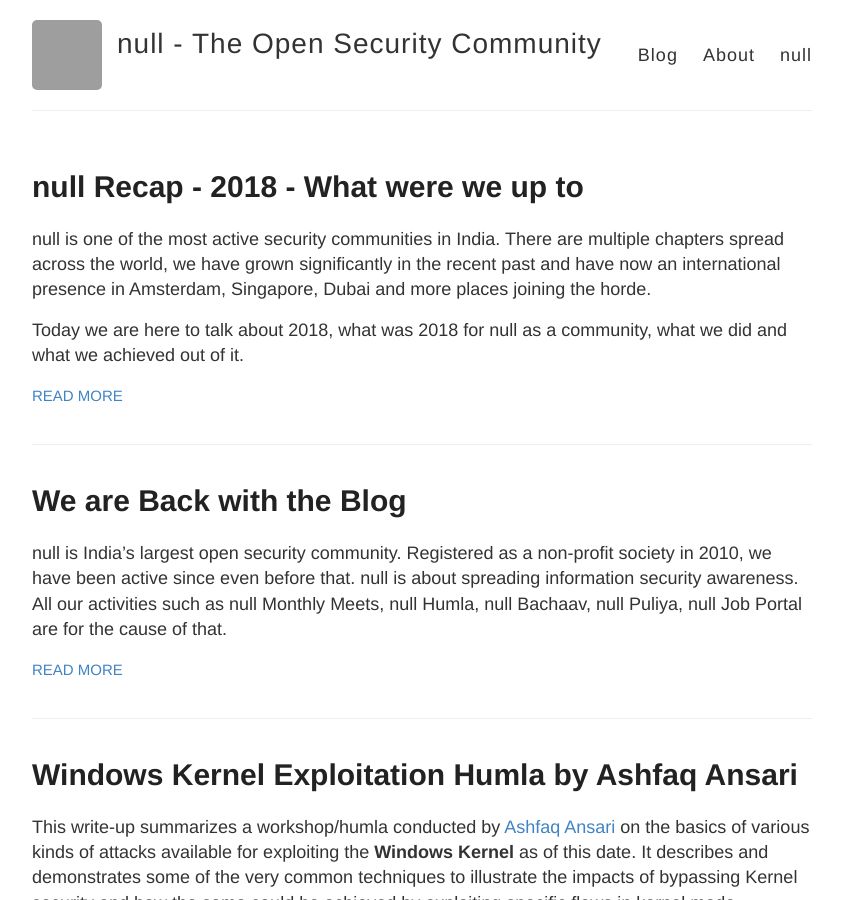
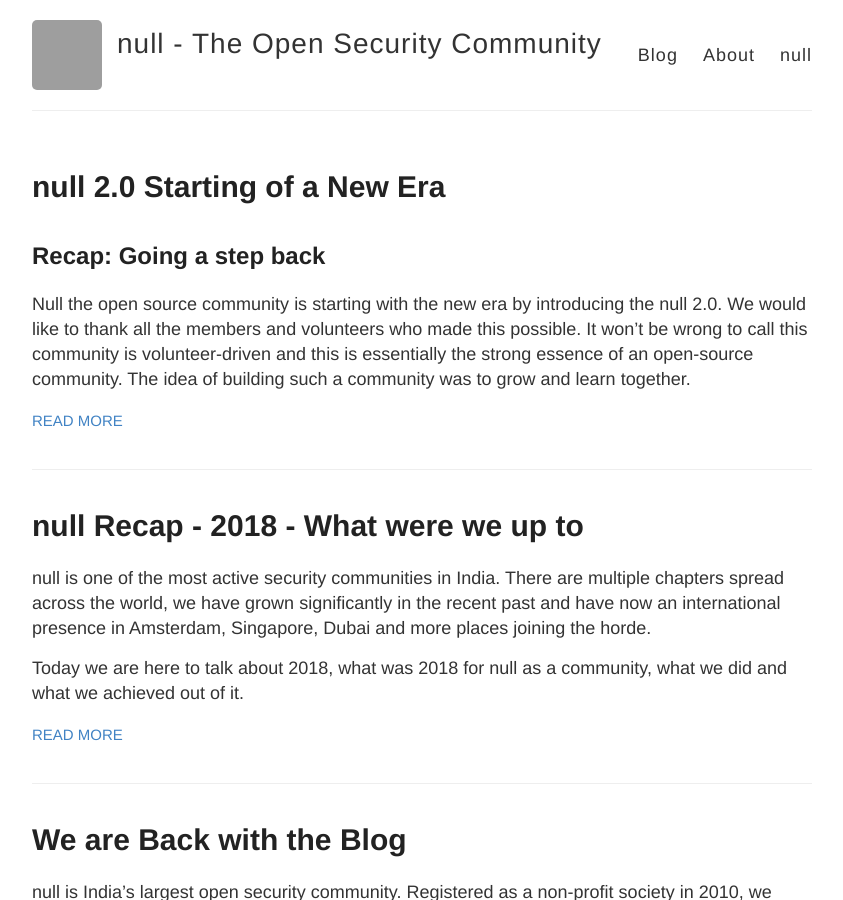
Before and after one commit to null-open-security-community/null-open-security-community.github.io, a Jekyll site: the page built from index.html, in a window 1280 px wide and 900 px high. Shown: the whole window, without its empty margins (218-1061 px from the left). Built offline with Jekyll 4.4.1, drawn with Linux system fonts in a browser that asks for light colours; the list of posts is cut into pages by our own code; some of the changed lines change nothing that is shown; some of the changed text lies outside the part shown; grey boxes are pictures that could not be loaded.

Commit message:
null 2.0 Starting of a New Era Blog Publish

```diff
--- a/_config.yml
+++ b/_config.yml
@@ -79,6 +79,13 @@
   - jekyll-gist
   - jekyll-paginate
 
+plugins:
+  - jekyll-paginate
+  - jekyll-sitemap
+  - jekyll-gist
+  - jekyll-feed
+
+
 # Exclude these files from your production _site
 exclude:
   - Gemfile
--- /dev/null
+++ b/_posts/2020-07-09-starting-new-era-2020.md
@@ -0,0 +1,44 @@
+---
+layout: post
+title: null 2.0 Starting of a New Era
+---
+
+## Recap: Going a step back
+
+Null the open source community is starting with the new era by introducing the null 2.0. We would like to thank all the members and volunteers who made this possible. It won’t be wrong to call this community is volunteer-driven and this is essentially the strong essence of an open-source community. The idea of building such a community was to grow and learn together.
+
+<!--more-->
+
+We initiated the idea of an open security community in India with the null chapter in Pune back in 2008, and we got a great response from the people who were enthusiastic about cybersecurity, and then in 2010, Null was registered as a non-profit society. Since then null has been actively contributing by making people aware of information security and is proudly introduced as India’s largest open security community. To the people who contributed to this community with an open mind and a big heart, we would thank you for being there with us and you always have the support of this community. With that being said let’s start this new era of null with a higher motive of making this community bigger and more approachable to the people all around the globe.
+
+## Introducing Null 2.0:
+
+The idea behind starting null 2.0 was very clear, we wanted to make this community more approachable to the students and professionals around the globe. These are some of the underlying motive behind the idea of null 2.0:
+
+* We would like to make null more relevant to the enterprise, apart from hiring security folks: The idea is to collaborate with the professionals working in the area of security which has always been one of the primary motives. Collaboration with the enterprise such as:
+
+  * Defining security frameworks and standards, for producing security guidelines in the upcoming IT technology like Cloud, Blockchain/Crypto, IoT, AI/ML, and many more.
+
+  * Develop tools and methodologies in order to secure the products and infrastructure based on the above-mentioned technologies.
+
+  * Start many new security projects and publish research papers.
+
+* In this new era, we have seen a slew of startups which are focussed in the area of information security. We would like to lend a helping hand to these startups and provide a platform to use null as a testing ground for their products/services by agreeing on mutually beneficial agreements with some simple terms and conditions.
+
+* We would never have been this big without the volunteers who contributed to null and treated this community like their family. As said previously in this post, we want you to believe that you always have this community to support, and to start with we would like our contributors to grow in the information security domain.
+
+    * We will be providing opportunities for contributors to meet like-minded peers to share work, ideas of their respective field and grow their network.
+
+    * One of the major concerns today is that people associated with information security domain doesn’t have a common platform to showcase their expertise/competency in their area of interest which is more approachable to the audience. This platform can be significant for the contributors who are consistently researching in their respective area of interest.
+
+    * We have seen folks doing great work in their area of interest, but face issues in presenting their work, and seeing the current situation we would like to help the contributors by providing them with the platform to showcase their soft/presentation skills.
+
+* In all of these, we have seen a great number of contributors originating from educational institutes in a consistent manner. We would like to start an initiative which involves students and faculty to open the null chapter in universities and colleges. These chapter will be student-driven which means students need to follow some guidelines as to run the chapter in their college or university.
+
+* Null jobs initiative was started in 2010 with an idea to facilitate employment in the area of information security. It has been breaking the barriers between the infosec enthusiasts seeking for new opportunity and HR. With the new era of null we will be introducing Null Jobs 2.0.
+
+* Null chapters all across the globe is the backbone of this open source community. Contributors in every chapter organise various kinds of activities like null monthly meetups, Humla, baachav sessions in order to exchange and share knowledge. With a new beginning, we would people from different places take initiative in order to start new chapters. A null chapter in every state of India is our dream is our goal. To energise initiative, a  newly proposed method to start the chapter in your city is planned.
+
+## A Sincere Request:
+
+We started with very small group of people, and it was always huge number of contributors who made this possible. We would like to request people not to hesitate but come forward make this community more vibrant and active
```
Also changed, not shown: 1 other file.
